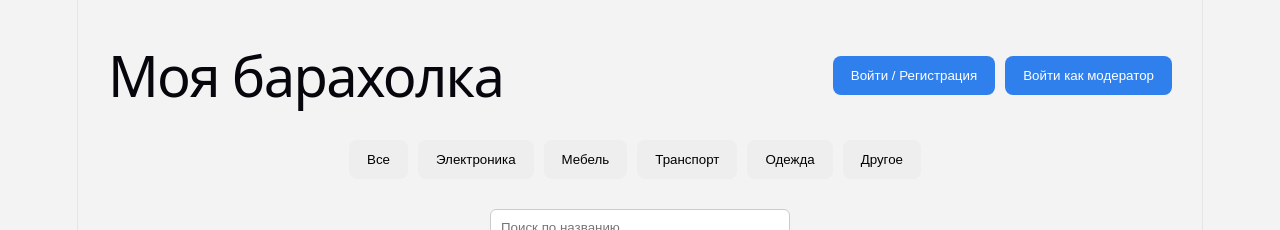
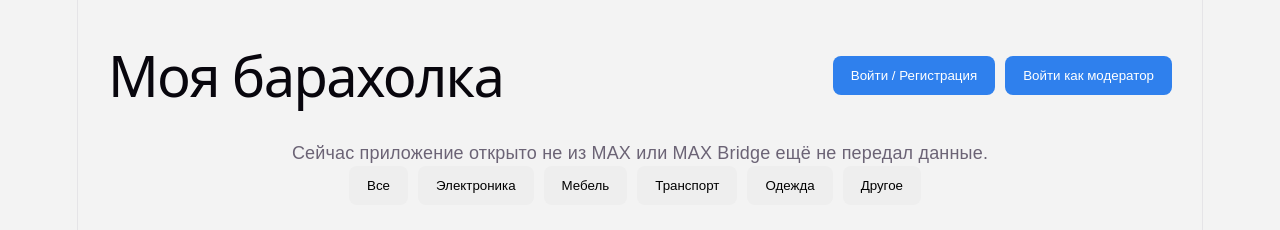
Before and after one commit to FedorChigarev/Vladivostok-market, a React (Vite) app: page / in a window 1280 px wide. Shown: the top 230 px of the page. Built offline with nearby package versions, Linux system fonts and the light colour scheme; no server answers.

Commit message:
connect render final

```diff
--- a/src/App.jsx
+++ b/src/App.jsx
@@ -1,6 +1,13 @@
 import { useEffect, useState } from 'react';
 import ListingCard from './ListingCard';
 import { supabase } from './supabase';
+import {
+  getMaxUser,
+  getMaxStartParam,
+  getMaxPlatform,
+  getMaxVersion,
+  getMaxInitData,
+} from './max';
 
 function App() {
   const [filter, setFilter] = useState('Все');
@@ -25,10 +32,20 @@ function App() {
   const [email, setEmail] = useState('');
   const [password, setPassword] = useState('');
 
+  const [maxUser, setMaxUser] = useState(null);
+  const [maxStartParam, setMaxStartParam] = useState(null);
+  const [maxPlatform, setMaxPlatform] = useState(null);
+  const [maxVersion, setMaxVersion] = useState(null);
+
+  const API_URL = 'https://vladivostok-market-server.onrender.com';
+
   const loadListings = () => {
-    fetch('http://127.0.0.1:3001/listings')
+    fetch(`${API_URL}/listings`)
       .then((res) => res.json())
-      .then((data) => setListings(data));
+      .then((data) => setListings(data))
+      .catch((err) => {
+        console.error('Ошибка загрузки объявлений:', err);
+      });
   };
 
   useEffect(() => {
@@ -51,10 +68,31 @@ function App() {
     };
   }, []);
 
+  useEffect(() => {
+    const userFromMax = getMaxUser();
+    const startParam = getMaxStartParam();
+    const platform = getMaxPlatform();
+    const version = getMaxVersion();
+
+    setMaxUser(userFromMax);
+    setMaxStartParam(startParam);
+    setMaxPlatform(platform);
+    setMaxVersion(version);
+
+    console.log('MAX initData:', getMaxInitData());
+    console.log('MAX user:', userFromMax);
+    console.log('MAX start_param:', startParam);
+    console.log('MAX platform:', platform);
+    console.log('MAX version:', version);
+  }, []);
+
   const openListing = (id) => {
-    fetch(`http://127.0.0.1:3001/listings/${id}`)
+    fetch(`${API_URL}/listings/${id}`)
       .then((res) => res.json())
-      .then((data) => setSelectedListing(data));
+      .then((data) => setSelectedListing(data))
+      .catch((err) => {
+        console.error('Ошибка загрузки карточки:', err);
+      });
   };
 
   const closeListing = () => {
@@ -107,7 +145,10 @@ function App() {
       return;
     }
 
-    if (!title || !price) return;
+    if (!title || !price) {
+      alert('Заполни хотя бы название и цену');
+      return;
+    }
 
     const formData = new FormData();
     formData.append('title', title);
@@ -120,12 +161,17 @@ function App() {
       formData.append('image', imageFile);
     }
 
-    fetch('http://127.0.0.1:3001/listings', {
+    fetch(`${API_URL}/listings`, {
       method: 'POST',
       body: formData,
     })
       .then((res) => res.json())
-      .then(() => {
+      .then((data) => {
+        if (data.error) {
+          alert(data.error);
+          return;
+        }
+
         setTitle('');
         setDescription('');
         setPrice('');
@@ -133,16 +179,20 @@ function App() {
         setContacts('');
         setImageFile(null);
         loadListings();
+      })
+      .catch((err) => {
+        console.error('Ошибка добавления:', err);
       });
   };
 
   const deleteListing = (id) => {
-    fetch(`http://127.0.0.1:3001/listings/${id}`, {
+    fetch(`${API_URL}/listings/${id}`, {
       method: 'DELETE',
       headers: {
         'x-moderator-password': moderatorPassword,
       },
-    }).then(async (res) => {
+    })
+      .then(async (res) => {
         const data = await res.json();
 
         if (!res.ok) {
@@ -155,6 +205,9 @@ function App() {
         }
 
         loadListings();
+      })
+      .catch((err) => {
+        console.error('Ошибка удаления:', err);
       });
   };
 
@@ -295,6 +348,22 @@ function App() {
         </div>
       </div>
 
+      <div className="max-info">
+        {maxUser ? (
+          <>
+            <p><strong>Открыто в MAX</strong></p>
+            <p>Пользователь: {maxUser.first_name} {maxUser.last_name}</p>
+            <p>Username: {maxUser.username}</p>
+            <p>MAX user id: {maxUser.id}</p>
+            <p>Платформа: {maxPlatform}</p>
+            <p>Версия MAX: {maxVersion}</p>
+            {maxStartParam && <p>start_param: {maxStartParam}</p>}
+          </>
+        ) : (
+          <p>Сейчас приложение открыто не из MAX или MAX Bridge ещё не передал данные.</p>
+        )}
+      </div>
+
       {showAuthBox && (
         <div className="moderator-box">
           <input
```
Lines whose indentation alone changed are shown as unchanged.
